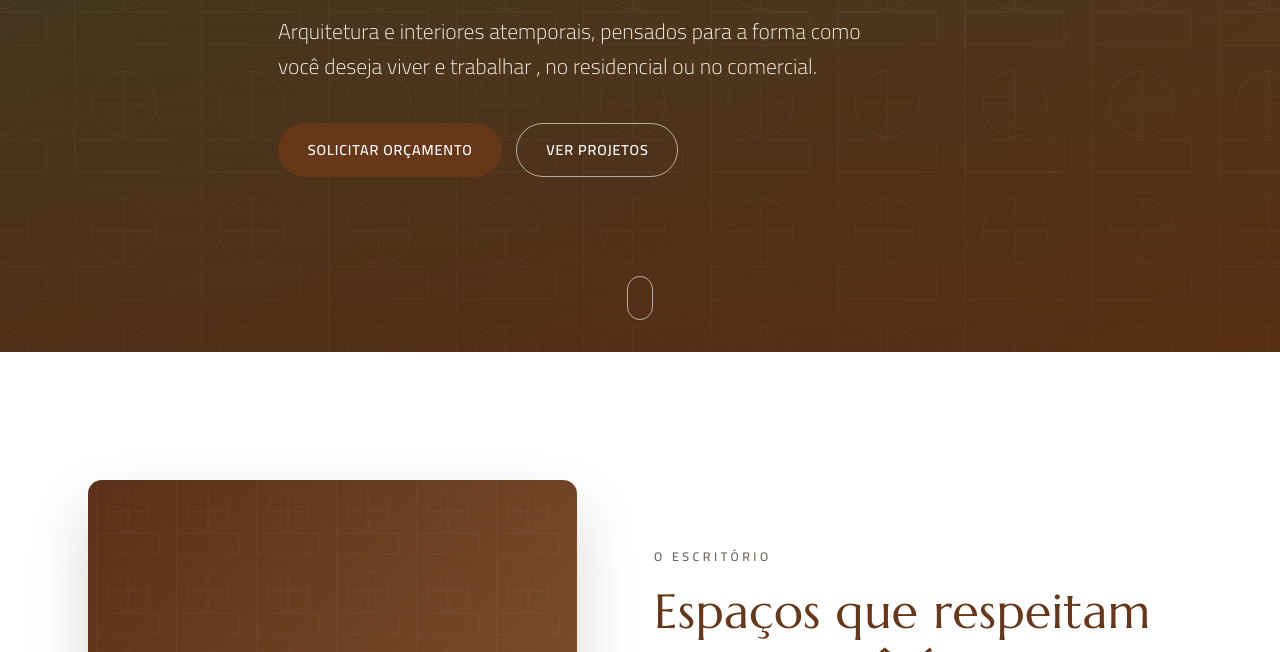
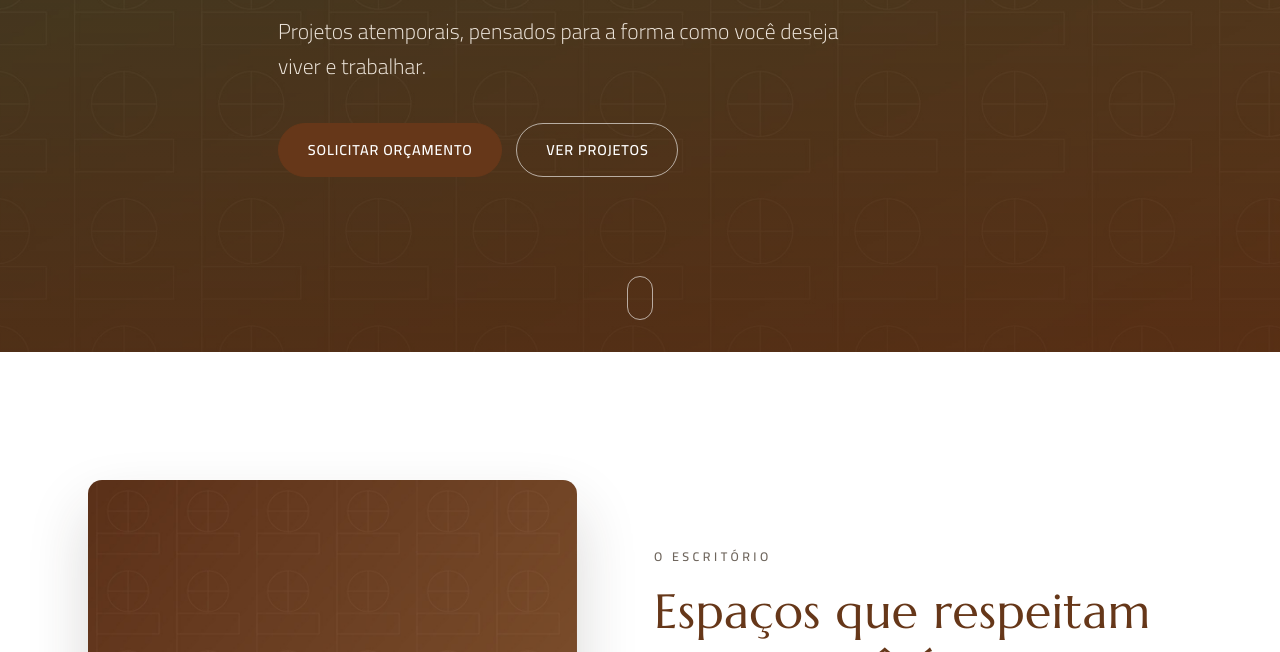
Before and after one commit to gabrielhostins/-be-arch-lp, a plain HTML site: page index.html in a window 1280 px wide. Shown: the part 448-1100 px from the top of the page. Drawn offline with Linux system fonts and the light colour scheme.

Commit message:
Ajusta texto de apoio do hero
Co-Authored-By: Claude Opus 4.8 <noreply@anthropic.com>

```diff
--- a/index.html
+++ b/index.html
@@ -57,8 +57,7 @@
   <div class="container hero-content reveal">
     <p class="eyebrow eyebrow--light">Arquitetura &amp; Interiores</p>
     <h1 class="hero-title">Designed to <span>BE.</span></h1>
-    <p class="hero-sub">Arquitetura e interiores atemporais, pensados para a forma como você
-      deseja viver e trabalhar , no residencial ou no comercial.</p>
+    <p class="hero-sub">Projetos atemporais, pensados para a forma como você deseja viver e trabalhar.</p>
     <div class="hero-actions">
       <a href="https://wa.me/5547999520077?text=Ol%C3%A1!%20Gostaria%20de%20solicitar%20um%20or%C3%A7amento." class="btn" target="_blank" rel="noopener">Solicitar orçamento</a>
       <a href="#projetos" class="btn btn--ghost">Ver projetos</a>
```
